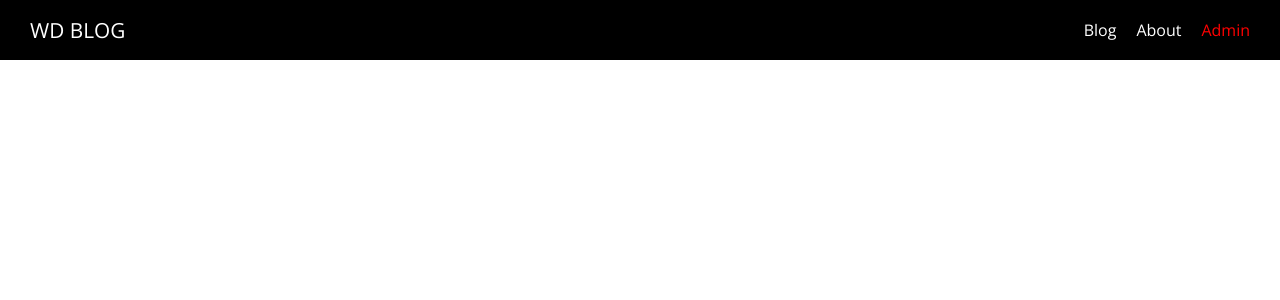
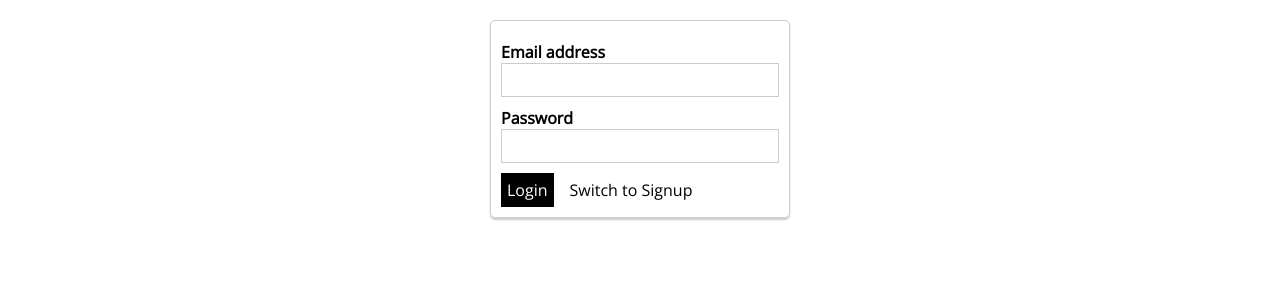
Before and after one commit to mecies/nuxt-blog, a Nuxt app: page /admin/auth in a window 1280 px wide. Shown: the top 300 px of the page. Built offline with nearby package versions, Linux system fonts and the light colour scheme.

Commit message:
add error and admin layouts

```diff
--- /dev/null
+++ b/layouts/admin.vue
@@ -0,0 +1,14 @@
+<template>
+  <div>
+    <nuxt />
+  </div>
+</template>
+
+<style>
+html {
+  font-family: "Open Sans", sans-serif;
+}
+body {
+  margin: 0;
+}
+</style>
--- /dev/null
+++ b/layouts/error.vue
@@ -0,0 +1,17 @@
+<template>
+  <div class="error-page">
+    <h1>Oops, something went wrong</h1>
+    <p>Back to <a href="/">safety</a></p>
+  </div>
+</template>
+
+<style scoped>
+.error-page {
+  text-align: center;
+}
+
+.error-page a {
+  text-decoration: none;
+  color: red;
+}
+</style>
--- a/pages/admin/_postId/index.vue
+++ b/pages/admin/_postId/index.vue
@@ -10,6 +10,7 @@
 import AdminPostForm from "@/components/Admin/AdminPostForm";
 
 export default {
+  layout: "admin",
   data() {
     return {
       loadedPost: {
--- a/pages/admin/auth/index.vue
+++ b/pages/admin/auth/index.vue
@@ -0,0 +1,56 @@
+<template>
+  <div class="admin-auth-page">
+    <div class="auth-container">
+      <form>
+        <AppControlInput type="email">Email address</AppControlInput>
+        <AppControlInput type="password">Password</AppControlInput>
+        <AppButton type="submit">
+          {{ isLogin ? "Login" : "Sign up" }}
+        </AppButton>
+        <AppButton
+          type="button"
+          btn-style="inverted"
+          style="margin-left: 10px;"
+          @click="isLogin = !isLogin"
+        >
+          Switch to {{ isLogin ? "Signup" : "Login " }}
+        </AppButton>
+      </form>
+    </div>
+  </div>
+</template>
+
+<script>
+import AppControlInput from "@/components/UI-Components/AppControlInput";
+import AppButton from "@/components/UI-Components/AppButton";
+
+export default {
+  name: "AdminAuthPage",
+  layout: "admin",
+  data() {
+    return {
+      isLogin: true,
+    };
+  },
+  components: {
+    AppButton,
+    AppControlInput,
+  },
+};
+</script>
+
+<style scoped>
+.admin-auth-page {
+  padding: 20px;
+}
+
+.auth-container {
+  border: 1px solid #ccc;
+  border-radius: 5px;
+  box-shadow: 0 2px 2px #ccc;
+  width: 300px;
+  margin: auto;
+  padding: 10px;
+  box-sizing: border-box;
+}
+</style>
--- a/pages/admin/index.vue
+++ b/pages/admin/index.vue
@@ -1,7 +1,7 @@
 <template>
   <div class="admin-page">
     <section class="new-post">
-      <button @click="$router.push('/admin/newPost')">Create post</button>
+      <AppButton @click="$router.push('/admin/newPost')">Create post</AppButton>
     </section>
     <section class="existing-posts">
       <h1>Existing posts</h1>
@@ -12,9 +12,13 @@
 
 <script>
 import PostList from "@/components/Posts/PostList";
+import AppButton from "@/components/UI-Components/AppButton";
+
 export default {
+  layout: "admin",
   components: {
     PostList,
+    AppButton,
   },
 };
 </script>
--- a/pages/admin/newPost/index.vue
+++ b/pages/admin/newPost/index.vue
@@ -10,6 +10,7 @@
 import AdminPostForm from "@/components/Admin/AdminPostForm";
 
 export default {
+  layout: "admin",
   components: {
     AdminPostForm,
   },
```
